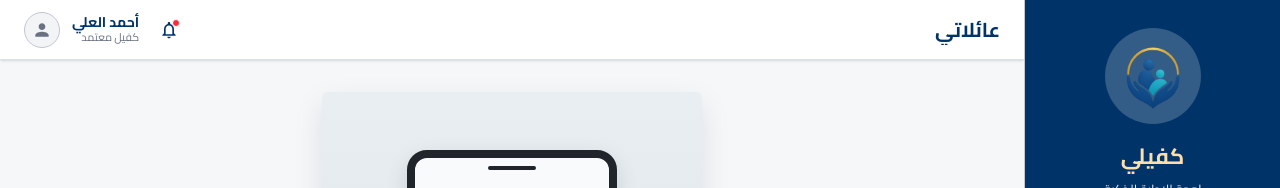
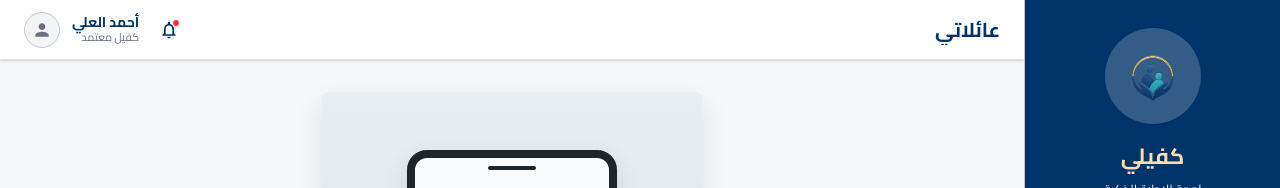
Before and after one commit to Kafeeli/kafeeli-frontend, a React (Vite) app: page /families in a window 1280 px wide. Shown: the top 188 px of the page. Built offline with nearby package versions, Linux system fonts and the light colour scheme; no server answers.

Commit message:
update sidebar

```diff
--- a/src/pages/guardian-dashboard/Sidebar.jsx
+++ b/src/pages/guardian-dashboard/Sidebar.jsx
@@ -15,6 +15,7 @@ import {
 } from "react-icons/md";
 
 import { authApi } from "../../services/authApi";
+import kafeeliLogo from "../../assets/kafeeli-logo.png";
 
 function Sidebar({ openSidebar, setOpenSidebar }) {
   const location = useLocation(); // 👈 قراءة المسار المفتوح في المتصفح حالياً
@@ -136,7 +137,7 @@ function Sidebar({ openSidebar, setOpenSidebar }) {
           <div className="text-center mb-2">
             <div className="w-24 h-24 bg-white/20 rounded-full mx-auto mb-2 flex items-center justify-center overflow-hidden">
               <img
-                src="/src/assets/title.png"
+                src={kafeeliLogo}
                 alt="كفيلي"
                 className="w-30 h-30 object-contain mt-1"
               />
--- a/src/pages/sponsor-dashboard/Sidebar.jsx
+++ b/src/pages/sponsor-dashboard/Sidebar.jsx
@@ -158,7 +158,7 @@ function Sidebar({ openSidebar, setOpenSidebar }) {
           <div className="text-center mb-2">
             <div className="w-[100px] h-[100px] bg-white/20 rounded-full mx-auto mb-2 flex items-center justify-center overflow-hidden">
               <img
-                src="/src/assets/title.png"
+                src={kafeeliLogo}
                 alt="كفيلي"
                 className="w-[140px] h-[140px] object-contain mt-4"
               />
```
